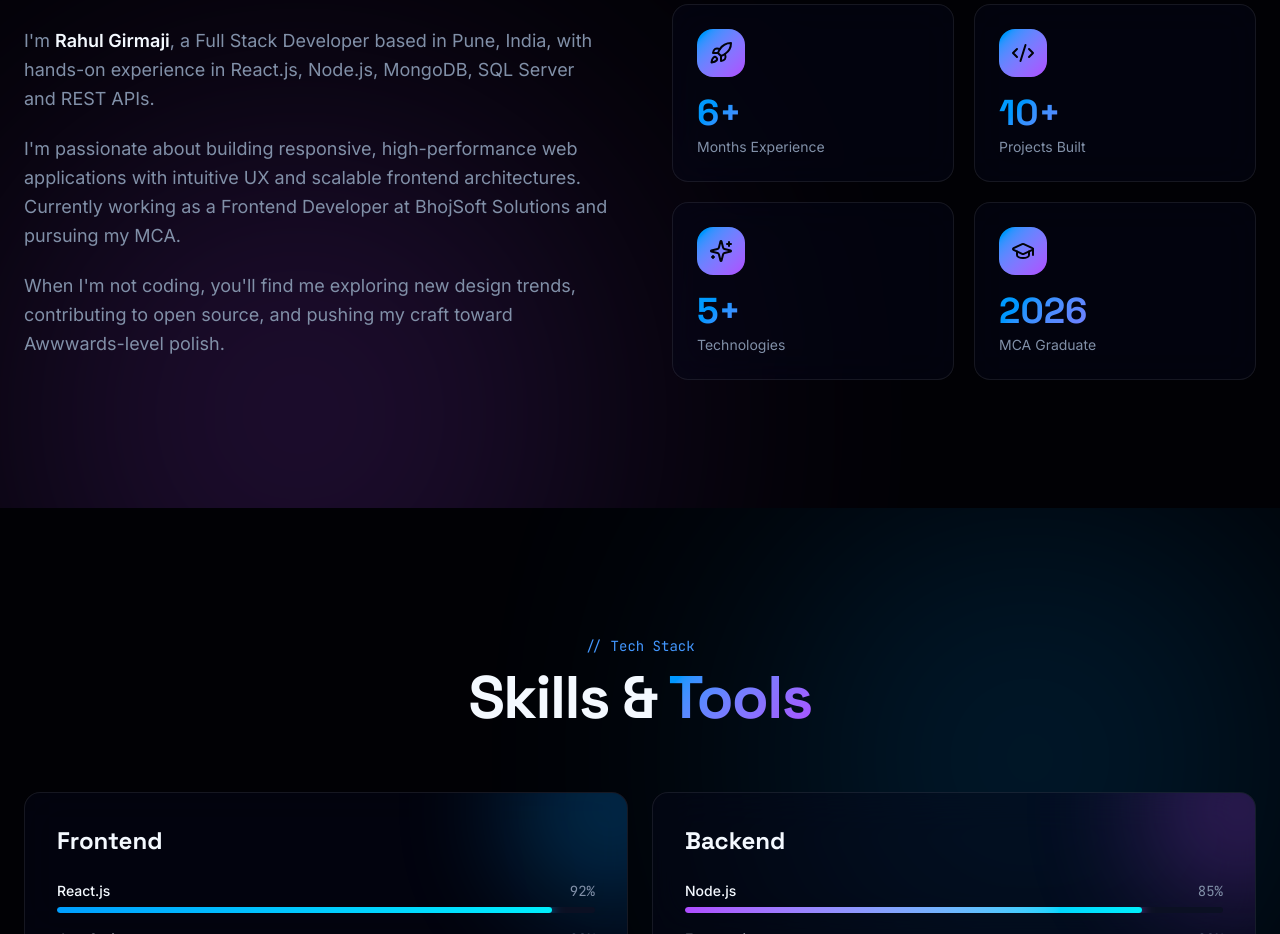
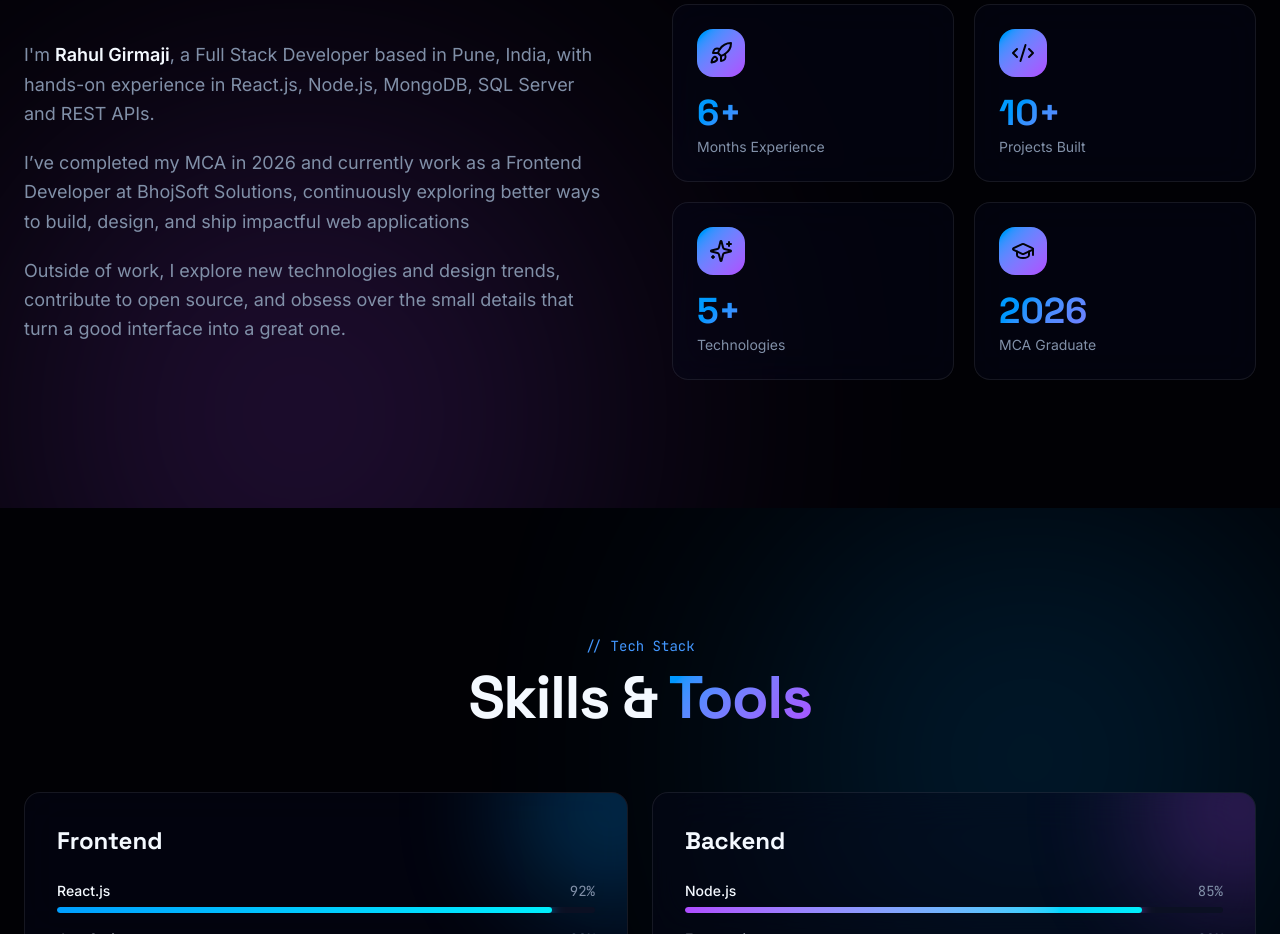
Before and after one commit to girmajirahul/new_portfolio, a React (Vite) app: page / in a window 1280 px wide. Shown: the part 1080-2014 px from the top of the page. Built offline with nearby package versions, Linux system fonts and the light colour scheme.

Commit message:
Update About.tsx

```diff
--- a/src/components/portfolio/About.tsx
+++ b/src/components/portfolio/About.tsx
@@ -48,13 +48,11 @@ export function About() {
                 React.js, Node.js, MongoDB, SQL Server and REST APIs.
               </p>
               <p>
-                I'm passionate about building responsive, high-performance web applications
-                with intuitive UX and scalable frontend architectures. Currently working as
-                a Frontend Developer at BhojSoft Solutions and pursuing my MCA.
+                I’ve completed my MCA in 2026 and currently work as a Frontend Developer at BhojSoft Solutions, continuously exploring better ways to build, design, and ship impactful web applications
               </p>
               <p>
-                When I'm not coding, you'll find me exploring new design trends, contributing
-                to open source, and pushing my craft toward Awwwards-level polish.
+               Outside of work, I explore new technologies and design trends, contribute to open source, and
+                obsess over the small details that turn a good interface into a great one.
               </p>
             </div>
           </motion.div>
```
